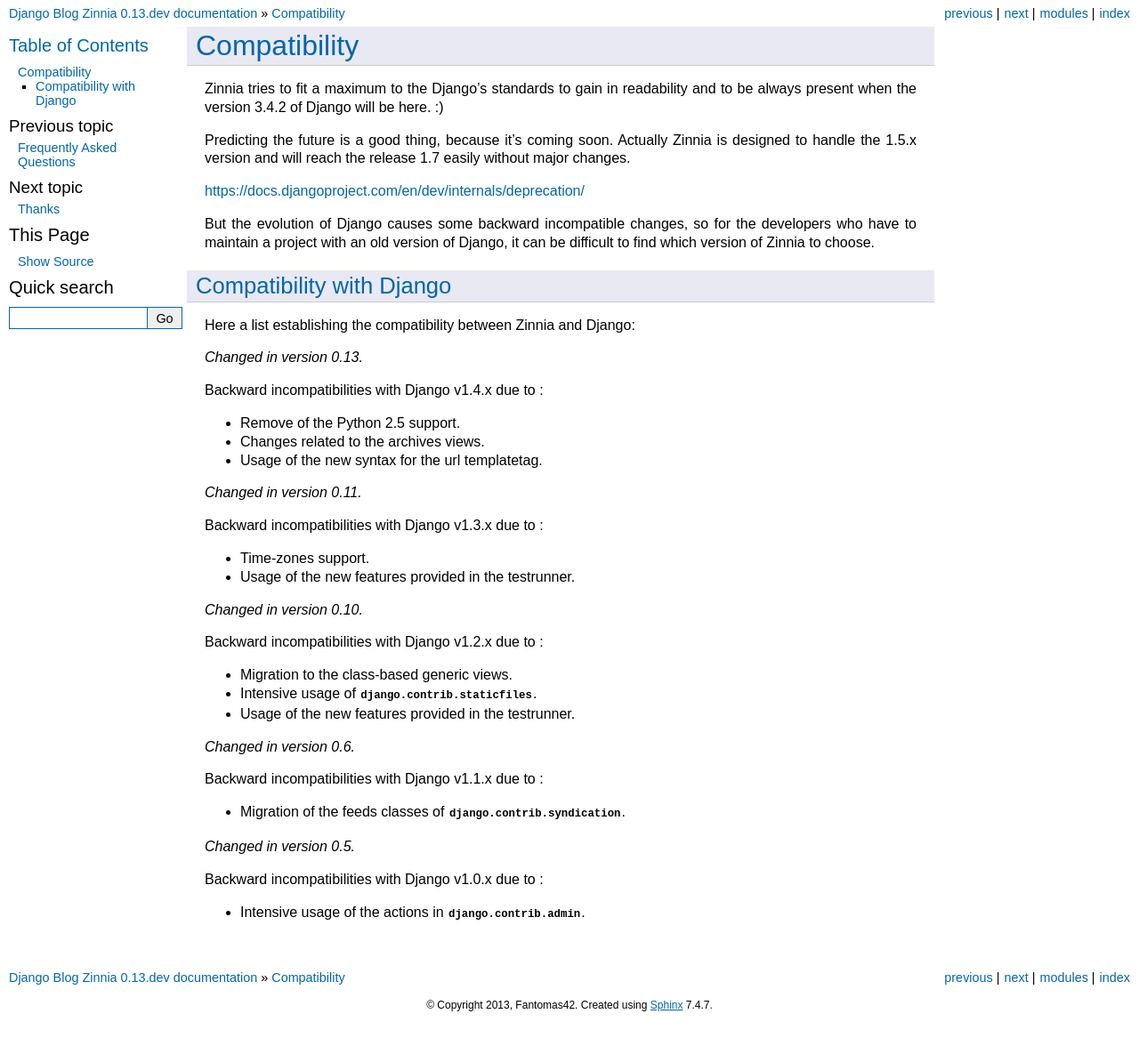
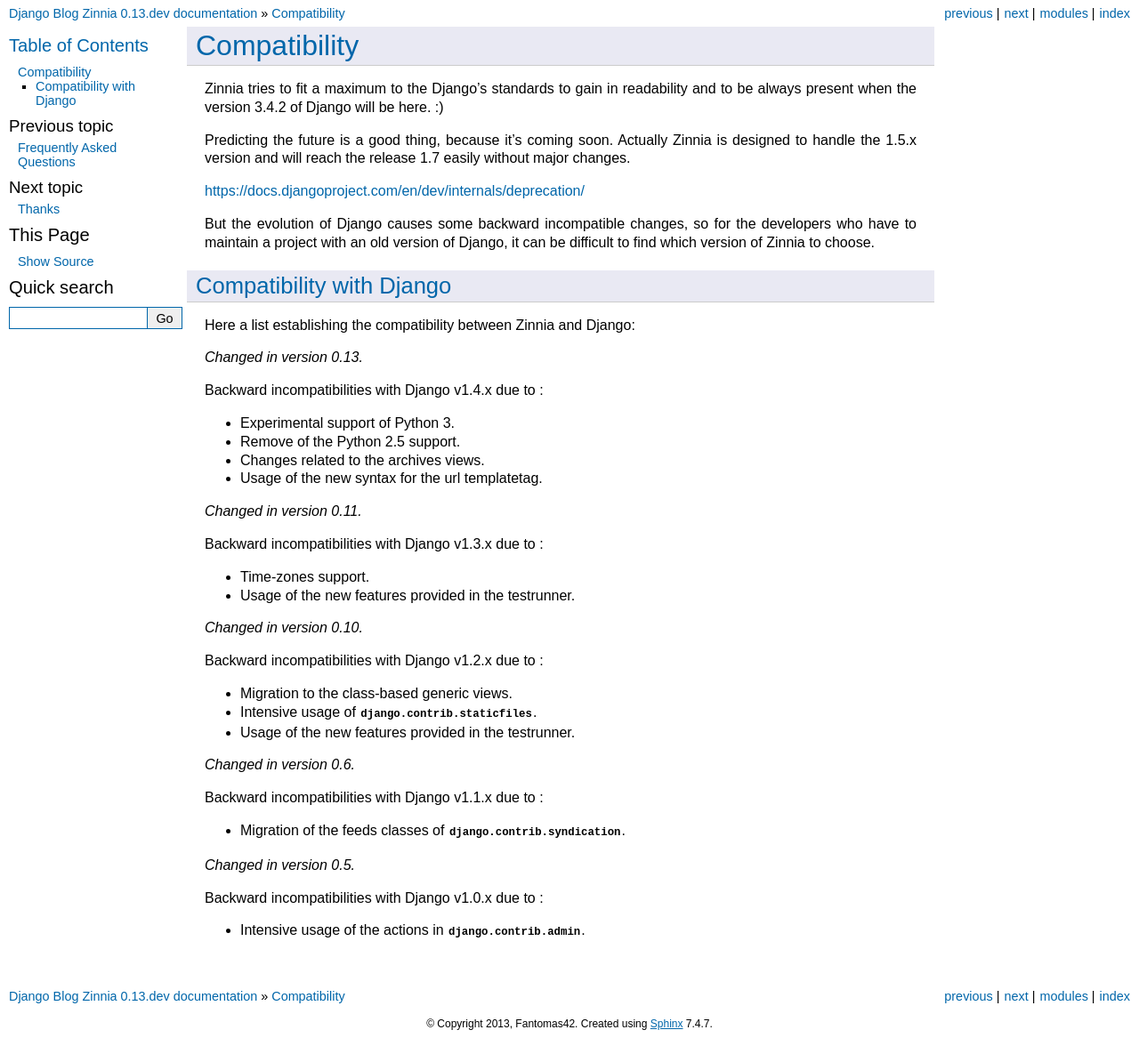
Before and after one commit to Fantomas42/django-blog-zinnia, a Sphinx documentation site: the page built from docs/notes/compatibility.rst, in a window 1280 px wide. Shown: the whole page at 89% size. Built offline with Sphinx 7.4.7, drawn with Linux system fonts in a browser that asks for light colours; before the commit the page ends 1146 px from its top, so only the background shows below that.

Commit message:
notes about Python 3 support

```diff
--- a/docs/notes/changelog.rst
+++ b/docs/notes/changelog.rst
@@ -4,6 +4,7 @@
 0.13
 ----
 
+* Python 3.0 support
 * Display page number in list
 * Basic support of custom User
 * Django 1.4 is no longer supported
--- a/docs/notes/compatibility.rst
+++ b/docs/notes/compatibility.rst
@@ -27,6 +27,7 @@
 
 Backward incompatibilities with Django v1.4.x due to :
 
+* Experimental support of Python 3.
 * Remove of the Python 2.5 support.
 * Changes related to the archives views.
 * Usage of the new syntax for the url templatetag.
```
